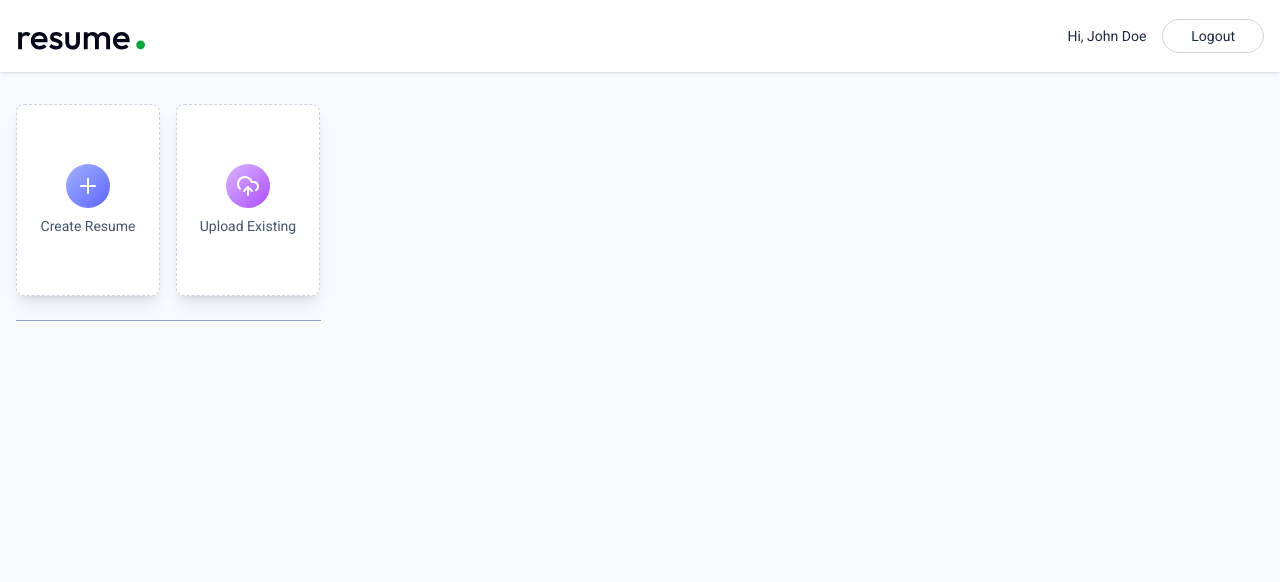
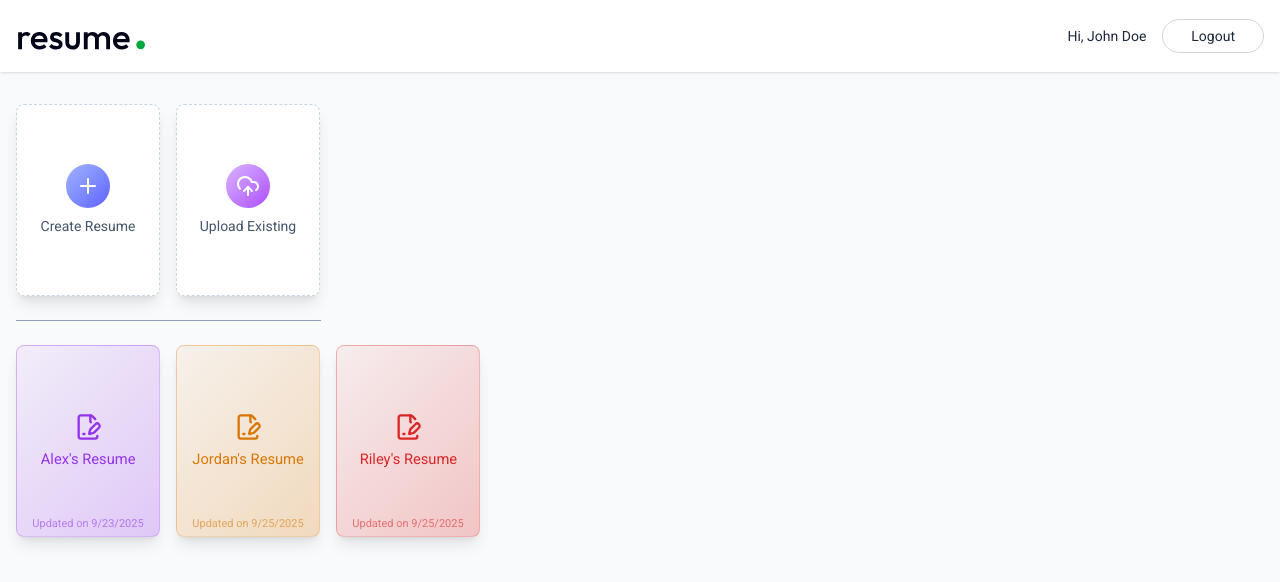
Before and after one commit to kanishium/Resume-Builder, a React (Vite) app in the folder client/: page /app in a window 1280 px wide. Shown: the top 582 px of the page. Built offline with nearby package versions, Linux system fonts and the light colour scheme.

Commit message:
Updates in Dashboard
Added some buttons in Dashboard

```diff
--- a/client/src/pages/Dashboard.jsx
+++ b/client/src/pages/Dashboard.jsx
@@ -1,16 +1,22 @@
-import { PlusIcon, UploadCloudIcon } from "lucide-react";
+import { FilePenLineIcon, PencilIcon, PlusIcon, TrashIcon, UploadCloudIcon } from "lucide-react";
 import React, { useEffect, useState } from "react";
 import { dummyResumeData } from "../assets/assets";
 
 const Dashboard = () => {
 
-  const [allResumes,setAllResumes] = useState()
+  const colors = ["#9333ea", "#d97706", "#dc2626", "#0284c7", "#16a34a"]
 
-  const loadAllResumes= async ()=>{
+  const [allResumes, setAllResumes] = useState()
+  const [showCreateResume, setShowCreateResume] = useState(false)
+  const [showUploadResume, setShowUploadResume] = useState(false)
+
+  const loadAllResumes = async () => {
     setAllResumes(dummyResumeData)
   }
 
-  useEffect(()=>{},[])
+  useEffect(() => {
+    loadAllResumes();
+  }, [])
 
   return (
     <div>
@@ -55,7 +61,25 @@
           </button>
         </div>
 
-        <hr className="border-slate-400 my-6 sm:w-[305px]"/>
+        <hr className="border-slate-400 my-6 sm:w-[305px]" />
+        <div className="grid grid-cols-2 sm:flex flex-wrap gap-4">
+          {allResumes?.map((resume, index) => {
+          const baseColor = colors[index % colors.length];
+          return (
+            <button key={index} className='relative w-full sm:max-w-36 h-48 flex flex-col items-center justify-center rounded-lg gap-2 border group hover: shadow-lg transition-all duration-300 cursor-pointer' style={{ background: `linear-gradient(135deg,${baseColor}10,${baseColor}40)`, borderColor: baseColor + '40' }}>
+              <FilePenLineIcon className="size-7 group-hover:scale-105 transition-all" style={{ color: baseColor }} />
+              <p className='text-sm group-hover: scale-105 transition-all px-2 text-center' style={{ color: baseColor }}>{resume.title}</p>
+              <p className='absolute bottom-1 text-[11px] text-slate-400 group-hover: text-slate-500 transition-all duration-300 px-2 text-center' style={{ color: baseColor + '90' }}>
+                Updated on {new Date(resume.updatedAt).toLocaleDateString()}
+              </p>
+              <div className='absolute top-1 right-1 group-hover:flex items-center hidden'>
+                <TrashIcon className="size-7 p-1.5 hover:bg-white/50 rounded text-slate-700 transition-colors"/>
+                <PencilIcon className="size-7 p-1.5 hover:bg-white/50 rounded text-slate-700 transition-colors"/>
+              </div>
+            </button>
+          )
+        })}
+        </div>
       </div>
     </div>
   );
```
